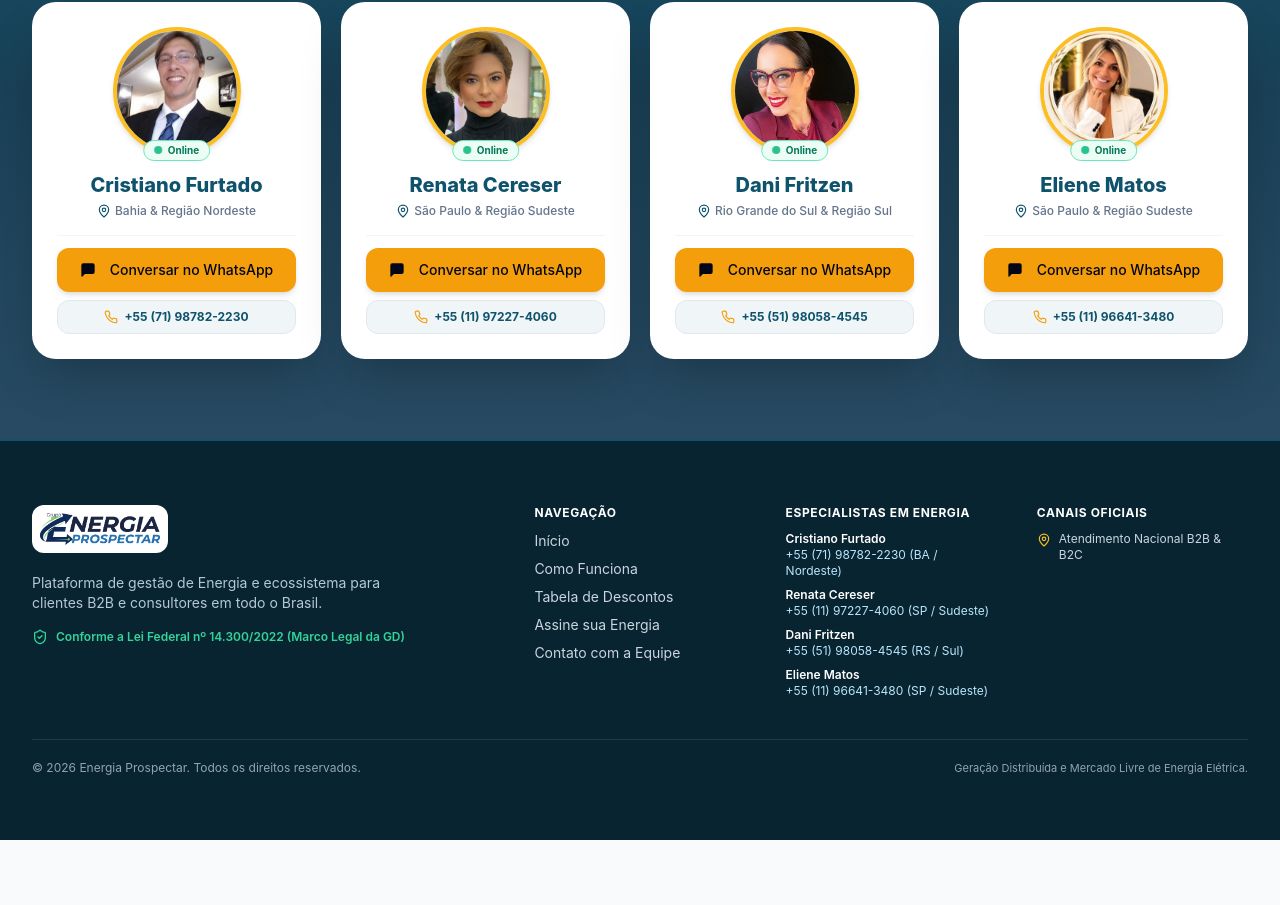
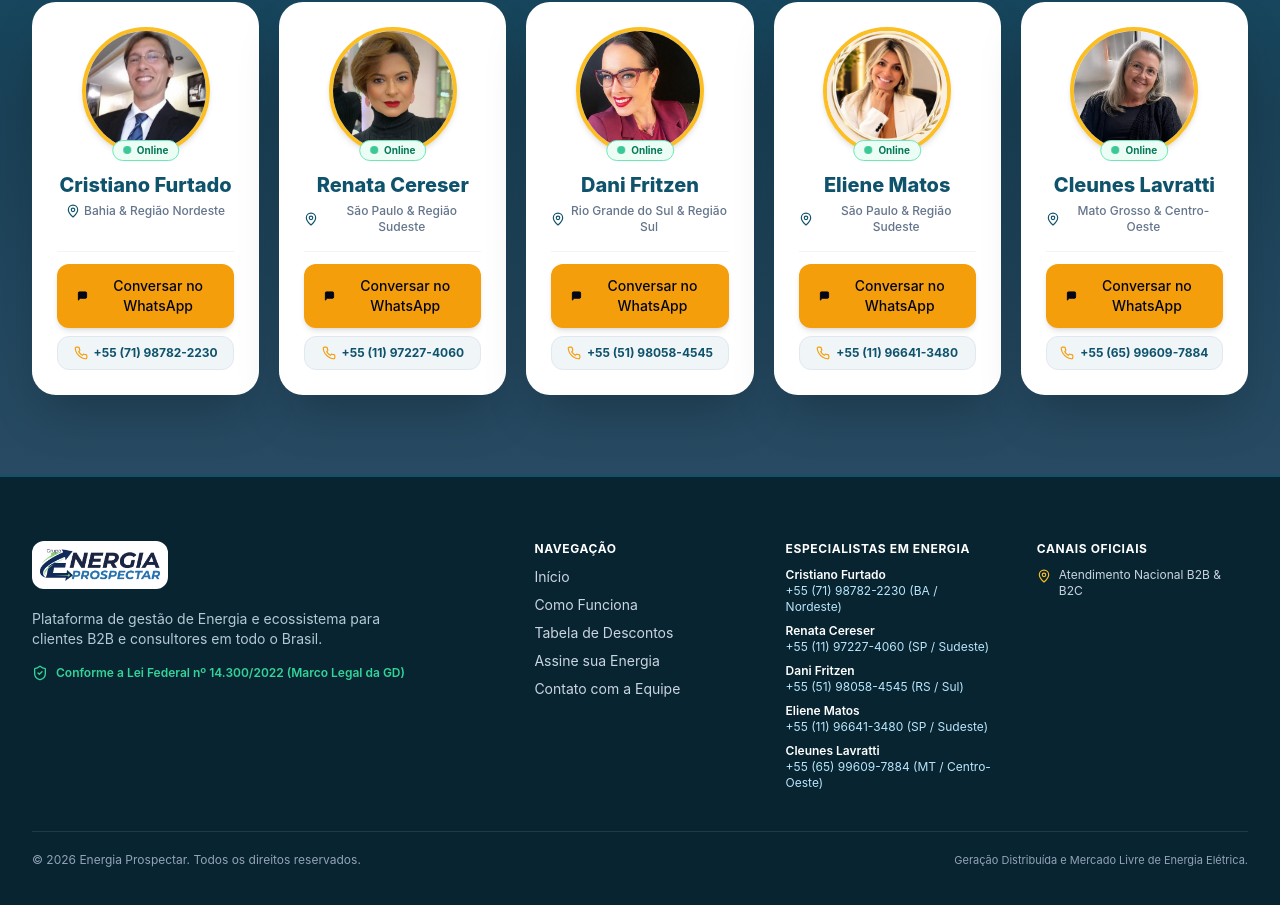
Before and after one commit to cristianofurtado/sinergia, a Next.js app: page / in a window 1280 px wide. Shown: the part 3436-4341 px from the top of the page. Before the commit the page ends 4276 px from the top, so only its background shows below. Built offline with nearby package versions, Linux system fonts and the light colour scheme.

Commit message:
feat(team): adiciona especialista Cleunes Lavratti (MT) na equipe de especialistas e rodapé

```diff
--- a/components/layout/footer.tsx
+++ b/components/layout/footer.tsx
@@ -94,6 +94,12 @@ export function Footer() {
                   +55 (11) 96641-3480 (SP / Sudeste)
                 </a>
               </li>
+              <li>
+                <strong className="text-white block font-semibold">Cleunes Lavratti</strong>
+                <a href="tel:+5565996097884" className="text-sky-200 hover:text-white transition-colors">
+                  +55 (65) 99609-7884 (MT / Centro-Oeste)
+                </a>
+              </li>
             </ul>
           </div>
 
--- a/components/sections/contact.tsx
+++ b/components/sections/contact.tsx
@@ -40,6 +40,13 @@ export function Contact() {
       phoneDisplay: "+55 (11) 96641-3480",
       region: "São Paulo & Região Sudeste",
     },
+    {
+      name: "Cleunes Lavratti",
+      photo: "/cleunes-lavratti.jpg",
+      phoneRaw: "5565996097884",
+      phoneDisplay: "+55 (65) 99609-7884",
+      region: "Mato Grosso & Centro-Oeste",
+    },
   ];
 
   return (
@@ -63,7 +70,7 @@ export function Contact() {
         </div>
 
         {/* Dedicated Team Contact Cards - Pure White for maximum contrast & crispness */}
-        <div className="grid grid-cols-1 sm:grid-cols-2 lg:grid-cols-4 gap-4 sm:gap-5">
+        <div className="grid grid-cols-1 sm:grid-cols-2 lg:grid-cols-3 xl:grid-cols-5 gap-4 sm:gap-5">
           {teamMembers.map((member) => (
             <div
               key={member.name}
```
Also changed, not shown: public/cleunes-lavratti.jpg (added).
